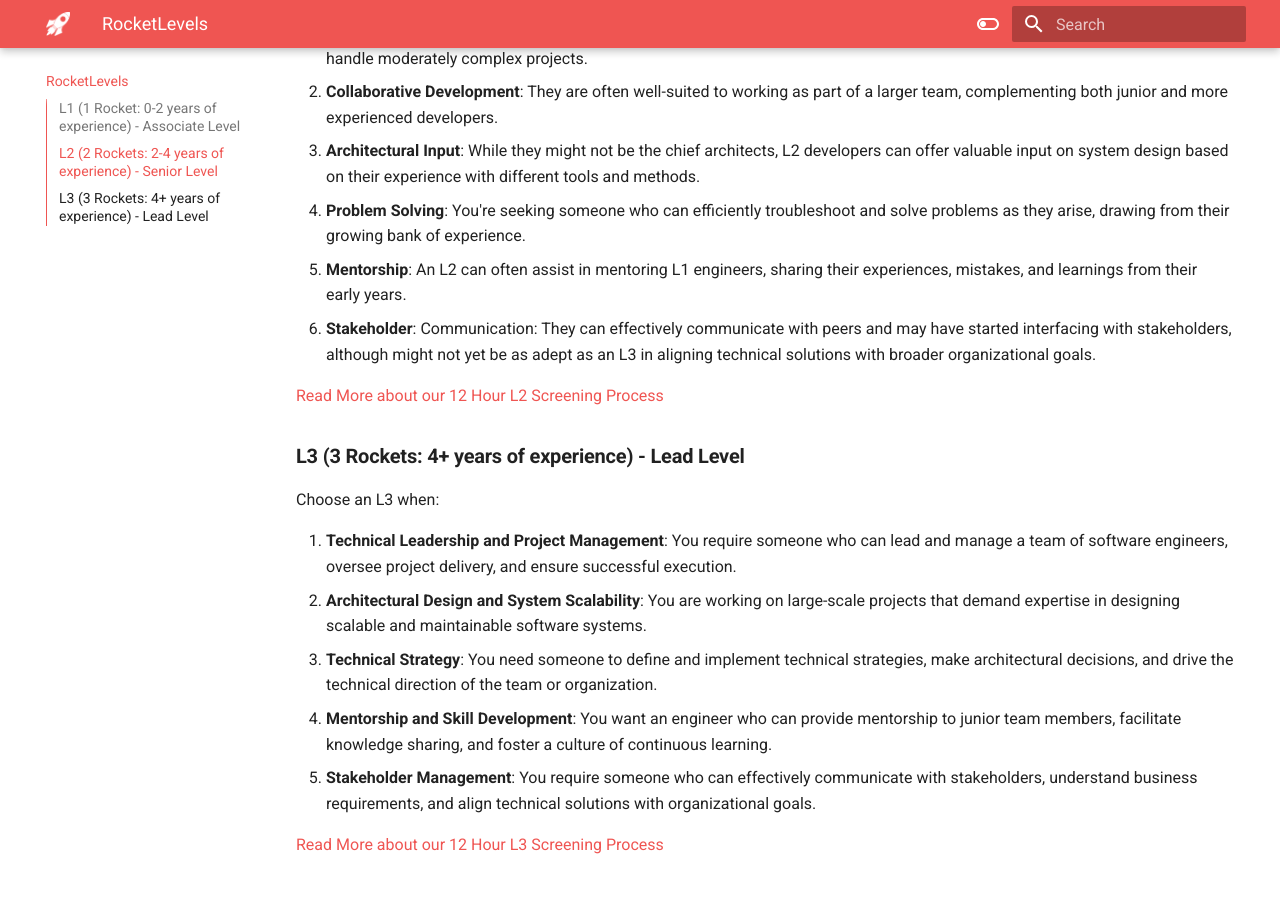
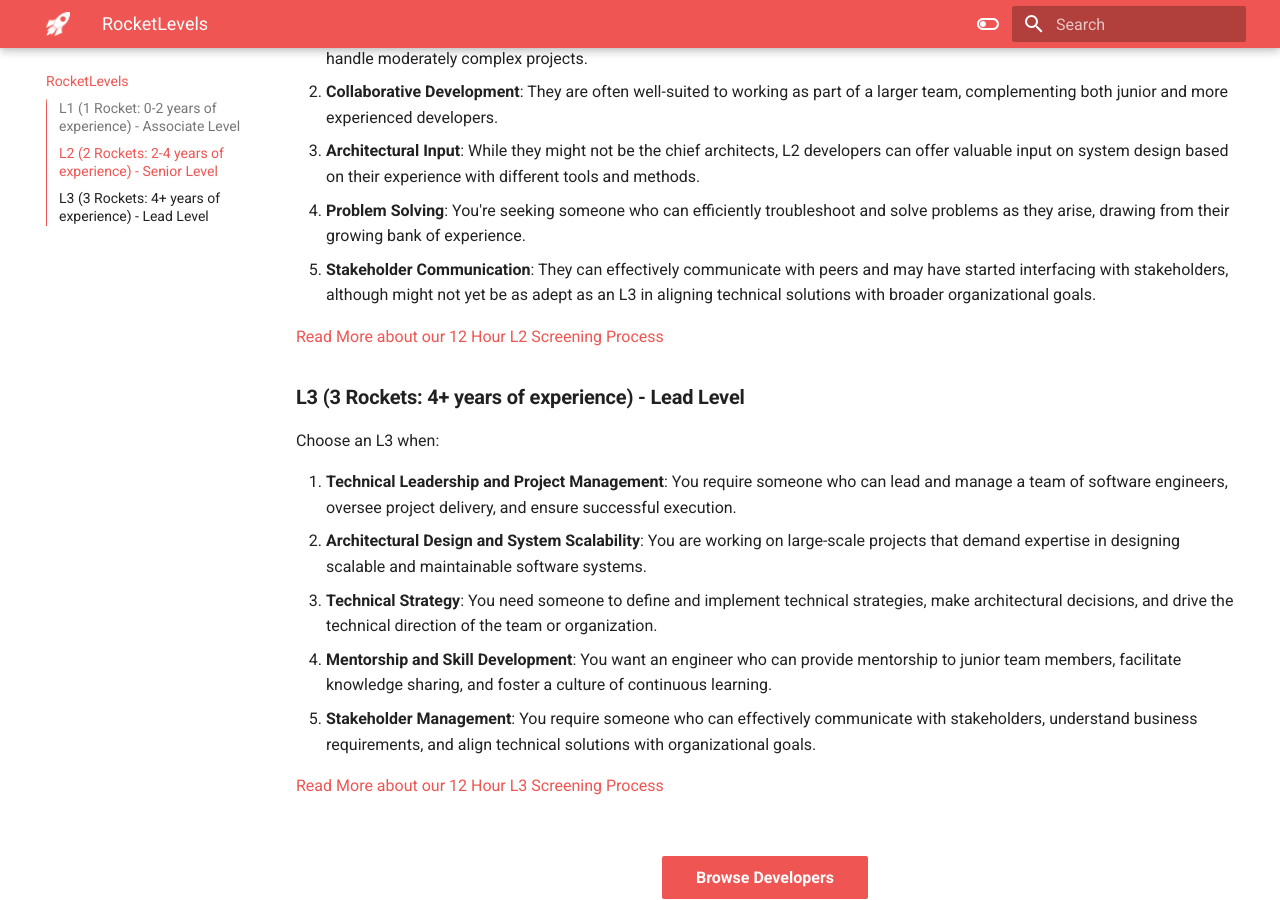
Before and after one commit to TheLastSultan/RocketDevsDocs, an MkDocs documentation site: the page built from docs/HiringGuide.md, in a window 1280 px wide and 900 px high, scrolled down 845 px. Built offline with MkDocs 1.6.1 and Material for MkDocs 9.7.7, drawn with Linux system fonts in a browser that asks for light colours.

Commit message:
fix: stakeholder

```diff
--- a/docs/HiringGuide.md
+++ b/docs/HiringGuide.md
@@ -18,8 +18,7 @@
 2. **Collaborative Development**: They are often well-suited to working as part of a larger team, complementing both junior and more experienced developers.
 3. **Architectural Input**: While they might not be the chief architects, L2 developers can offer valuable input on system design based on their experience with different tools and methods.
 4. **Problem Solving**: You're seeking someone who can efficiently troubleshoot and solve problems as they arise, drawing from their growing bank of experience.
-5. **Mentorship**: An L2 can often assist in mentoring L1 engineers, sharing their experiences, mistakes, and learnings from their early years.
-6. **Stakeholder**: Communication: They can effectively communicate with peers and may have started interfacing with stakeholders, although might not yet be as adept as an L3 in aligning technical solutions with broader organizational goals.
+5. **Stakeholder Communication**: They can effectively communicate with peers and may have started interfacing with stakeholders, although might not yet be as adept as an L3 in aligning technical solutions with broader organizational goals.
 
 [Read More about our 12 Hour L2 Screening Process](/TechnicalScreeningProcess/#l2-2-4-years-of-experience-senior-level){ .md-button--secondary  }
 
```
